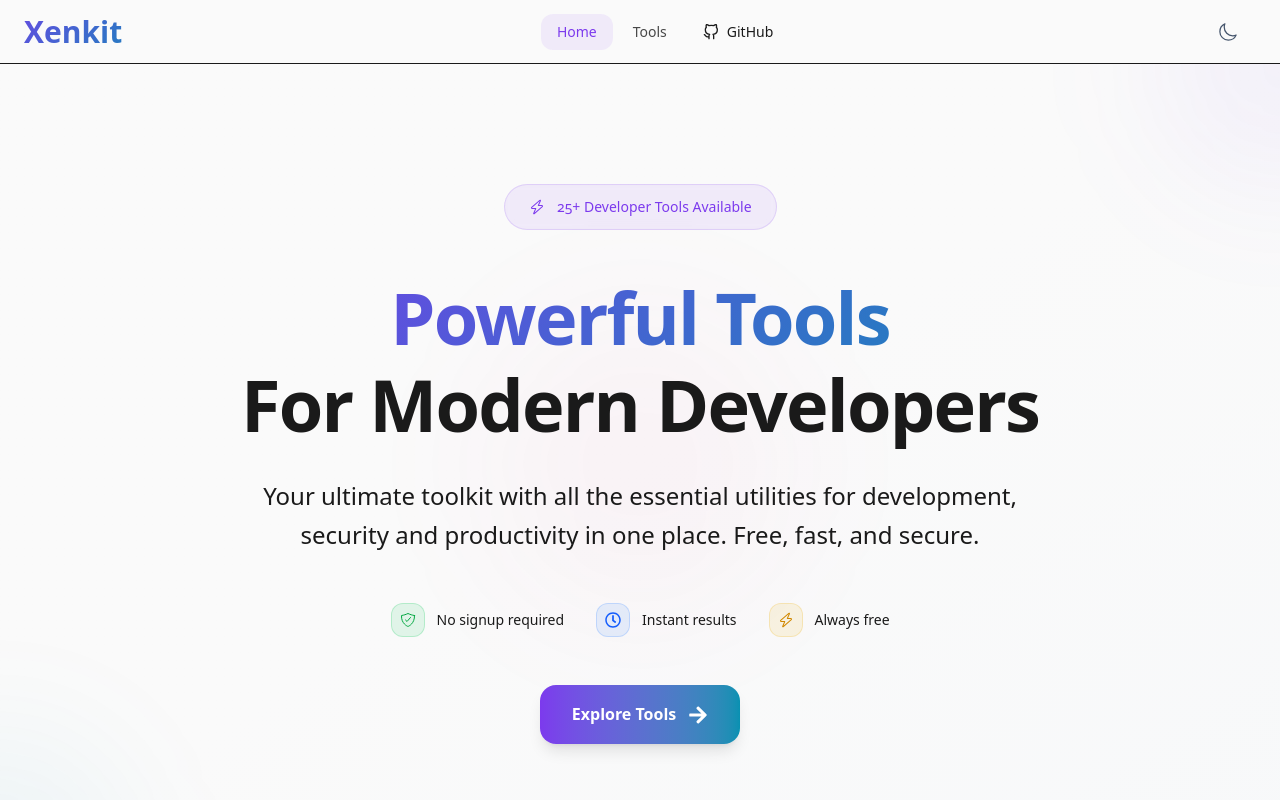
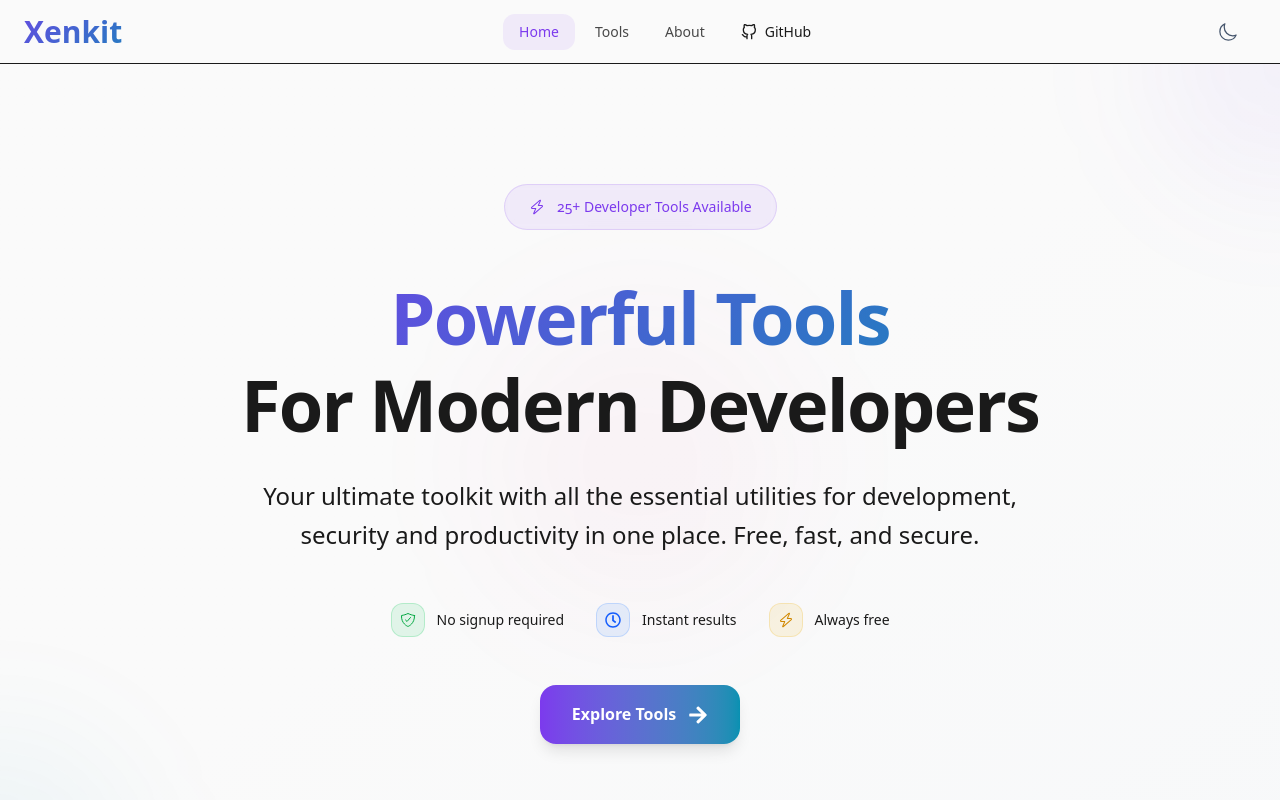
Before and after one commit to xenvoid404/xenkit-app, a Next.js app: page / in a window 1280 px wide. Shown: the top 800 px of the page. Built offline with nearby package versions, Linux system fonts and the light colour scheme.

Commit message:
penambahan halaman about

```diff
--- a/data/navigations.ts
+++ b/data/navigations.ts
@@ -11,6 +11,7 @@ interface Navigation {
 export const navigations: Navigation[] = [
     { title: 'Home', href: '/', isExternal: false },
     { title: 'Tools', href: '/tools', isExternal: false },
+    { title: 'About', href: '/about', isExternal: false },
     { title: 'GitHub', href: 'https://github.com/xenvoid404', isExternal: true, icon: FiGithub }
 ];
 
```
